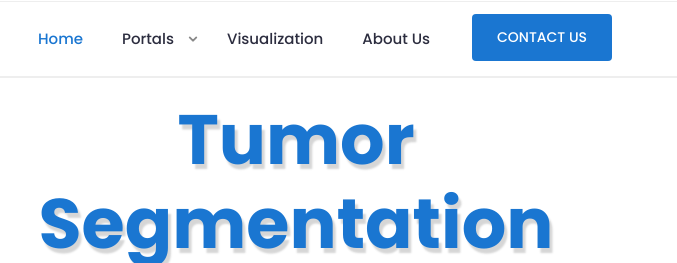
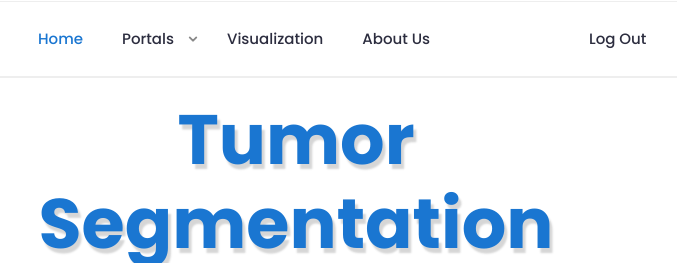
Before and after one commit to harish-bhalaa-07/Techgium-model-page, a plain HTML site: page index.html in a window 1280 px wide. Shown: the top 263 px of the page, 344-1021 px from the left. Drawn offline with Linux system fonts and the light colour scheme; a script that the page names is missing.

Commit message:
Update index.html

```diff
--- a/index.html
+++ b/index.html
@@ -107,13 +107,15 @@
 											</li>
 											<li><a href="#">Visualization </a></li>
 											<li><a href="#">About Us</a></li>
-											<div class="col-lg-2 col-12">
+											<li style="padding-left: 120px; color: rgb(14, 78, 121);"><a  href="/logout">Log out</a></li>
+											<!--<div class="col-lg-2 col-12">
 												<div class="get-quote">
-													<a href="appointment.html" class="btn">CONTACT US</a>
+													<a href="#" class="btn">CONTACT US</a>
 												</div>
-											</div>
+											</div>-->
 									</nav>
 								</div>
+
 										</ul>
 									</nav>
 								</div>
```
